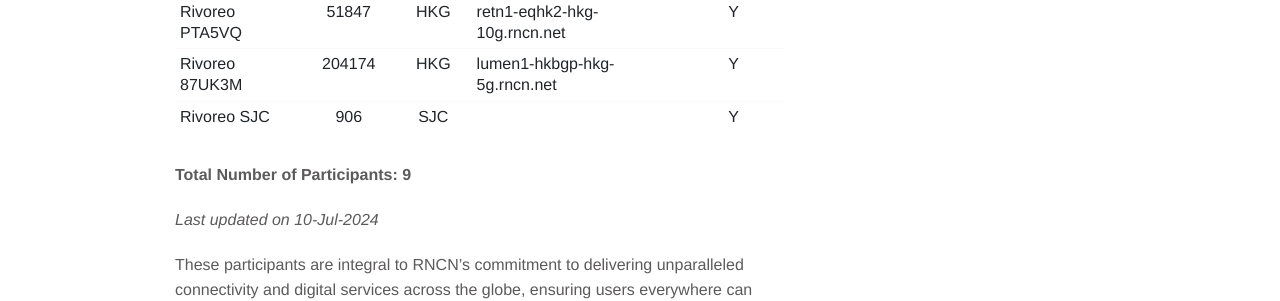
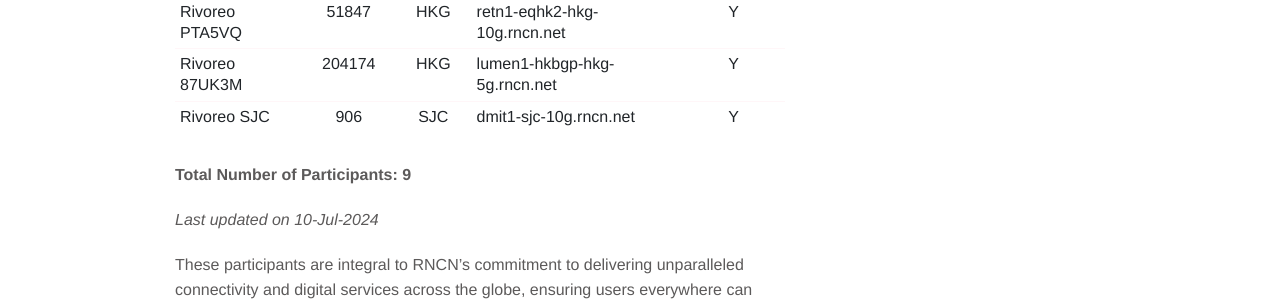
Before and after one commit to JohnnySun/rncn, a Jekyll site: the page built from participants.md, in a window 1280 px wide. Shown: the part 943-1244 px from the top of the page. Built offline with Jekyll 4.4.1, drawn with Linux system fonts in a browser that asks for light colours.

Commit message:
update participants

```diff
--- a/participants.md
+++ b/participants.md
@@ -20,7 +20,7 @@ Here is a detailed list of our participants and their locations, representing th
 | Rivoreo ZE97PX        | 51847         | HKG          | cug1-eqkh2-hkg-500m.rncn.net      | Y                |
 | Rivoreo PTA5VQ        | 51847         | HKG          | retn1-eqhk2-hkg-10g.rncn.net      | Y                |
 | Rivoreo 87UK3M        | 204174        | HKG          | lumen1-hkbgp-hkg-5g.rncn.net      | Y                |
-| Rivoreo SJC           | 906           | SJC          |                                   | Y                |
+| Rivoreo SJC           | 906           | SJC          | dmit1-sjc-10g.rncn.net            | Y                |
 
 **Total Number of Participants: 9**
 
```
